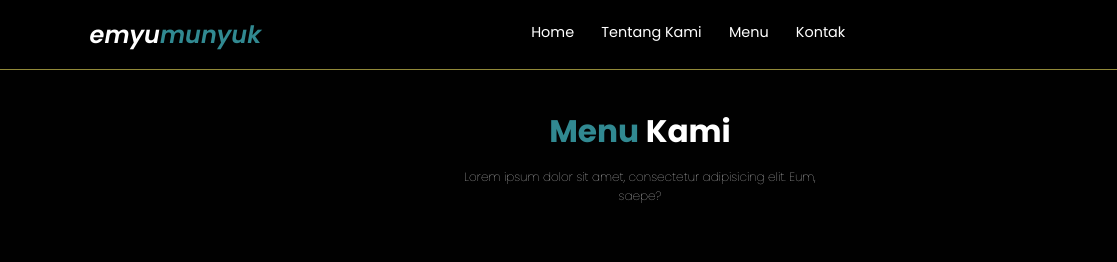
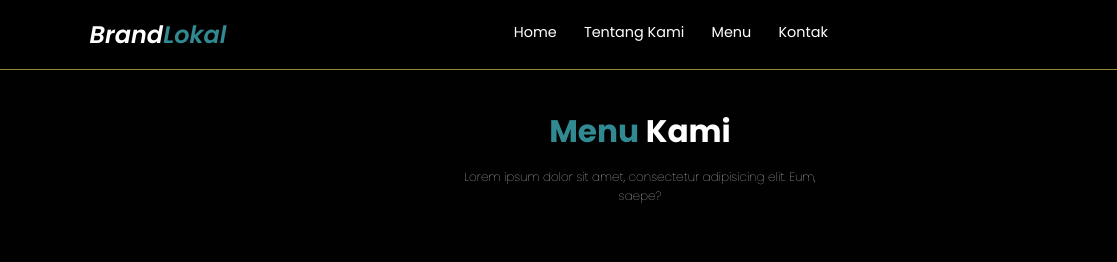
Before and after one commit to DonnyAguss/tokobaju, a plain HTML site: page menu.html in a window 1280 px wide. Shown: the top 262 px of the page, 0-1117 px from the left. Drawn offline with nearby package versions, Linux system fonts and the light colour scheme.

Commit message:
Update menu.html

```diff
--- a/menu.html
+++ b/menu.html
@@ -17,7 +17,7 @@
   <body>
     <!-- navbar  -->
     <nav class="navbar">
-      <a href="#" class="navbar-logo">emyu<span>munyuk </span></a>
+      <a href="#" class="navbar-logo">Brand<span>Lokal </span></a>
 
       <div class="navbar-nav">
         <a href="index.html">Home</a>
```
